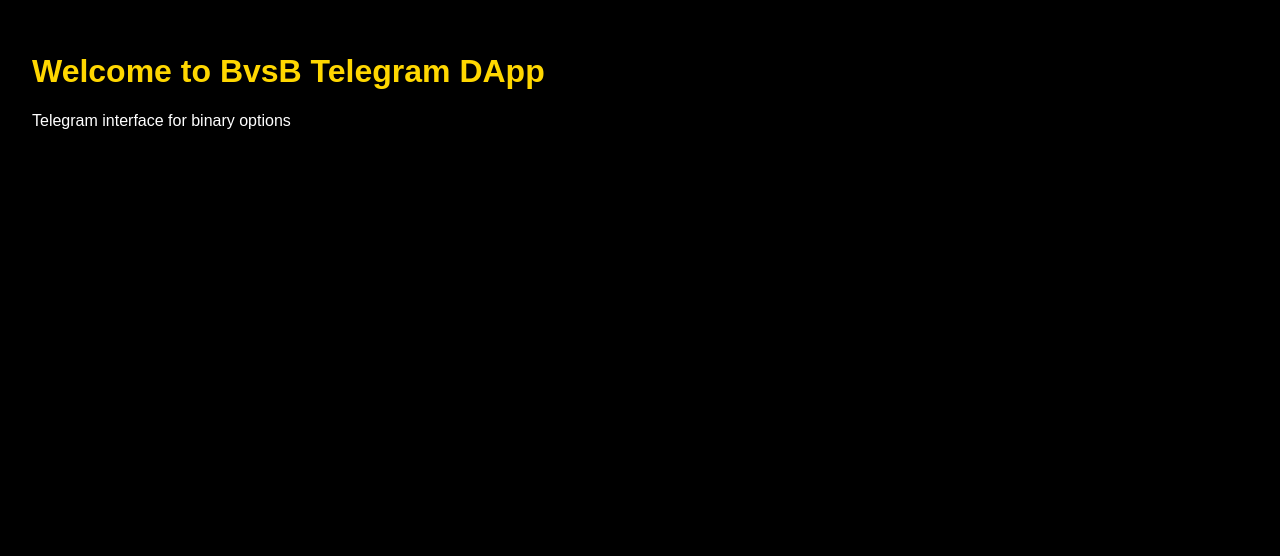
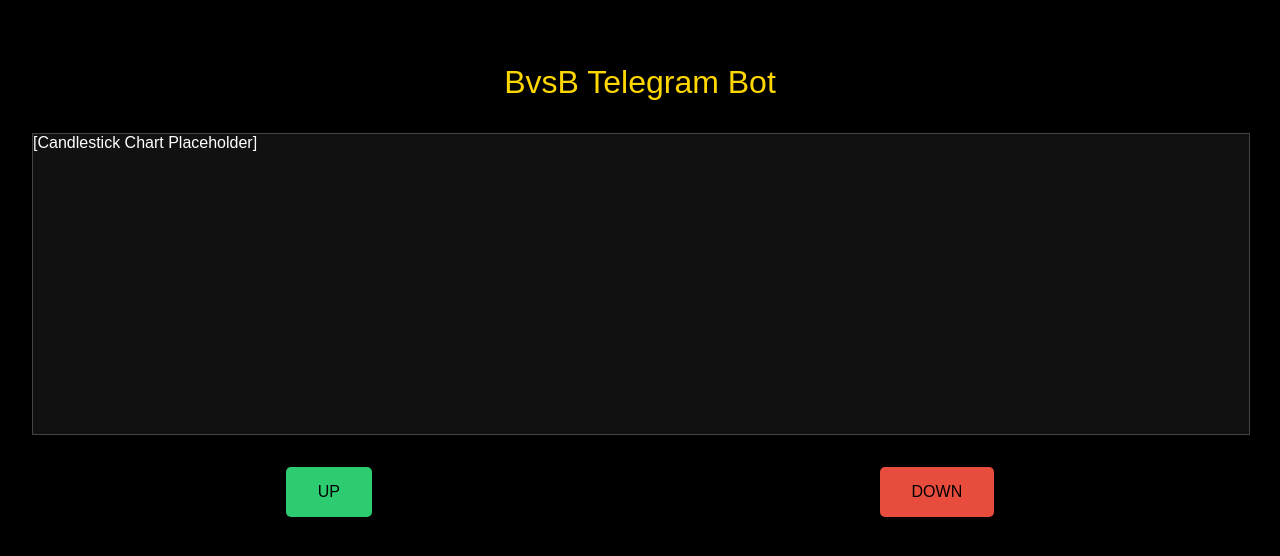
Before and after one commit to usermame7/BvsBwebbbbb, a Next.js app: page / in a window 1280 px wide. Shown: the top 556 px of the page. Built offline with nearby package versions, Linux system fonts and the light colour scheme.

Commit message:
Add files via upload

```diff
--- a/next.config.js
+++ b/next.config.js
@@ -1 +1,6 @@
-module.exports = { reactStrictMode: true, swcMinify: true };
+
+/** @type {import('next').NextConfig} */
+const nextConfig = {
+  reactStrictMode: true,
+}
+module.exports = nextConfig
--- a/package.json
+++ b/package.json
@@ -1,6 +1,6 @@
 
 {
-  "name": "bvsb-telegram-dapp",
+  "name": "bvsb-telegram-ui",
   "version": "1.0.0",
   "scripts": {
     "dev": "next dev",
--- a/pages/index.js
+++ b/pages/index.js
@@ -1,6 +1,6 @@
 
 import Head from 'next/head'
-import styles from '../styles/globals.css'
+import '../styles/globals.css'
 
 export default function Home() {
   return (
@@ -8,10 +8,12 @@
       <Head>
         <title>BvsB Telegram DApp</title>
       </Head>
-      <main>
-        <h1 className="title">Welcome to BvsB Telegram DApp</h1>
-        <p className="description">Telegram interface for binary options</p>
-      </main>
+      <div className="title">BvsB Telegram Bot</div>
+      <div className="chart">[Candlestick Chart Placeholder]</div>
+      <div className="button-row">
+        <button className="up">UP</button>
+        <button className="down">DOWN</button>
+      </div>
     </div>
   )
 }
--- a/styles/globals.css
+++ b/styles/globals.css
@@ -2,7 +2,7 @@
 body {
   margin: 0;
   padding: 0;
-  font-family: Arial, sans-serif;
+  font-family: 'Arial', sans-serif;
   background-color: #000;
   color: #fff;
 }
@@ -11,4 +11,31 @@
 }
 .title {
   color: gold;
+  font-size: 2rem;
+  text-align: center;
+  margin-top: 2rem;
 }
+.chart {
+  width: 100%;
+  height: 300px;
+  background: #111;
+  margin: 2rem 0;
+  border: 1px solid #444;
+}
+.button-row {
+  display: flex;
+  justify-content: space-around;
+  margin-top: 2rem;
+}
+button {
+  padding: 1rem 2rem;
+  font-size: 1rem;
+  border: none;
+  border-radius: 5px;
+}
+button.up {
+  background-color: #2ecc71;
+}
+button.down {
+  background-color: #e74c3c;
+}
```
